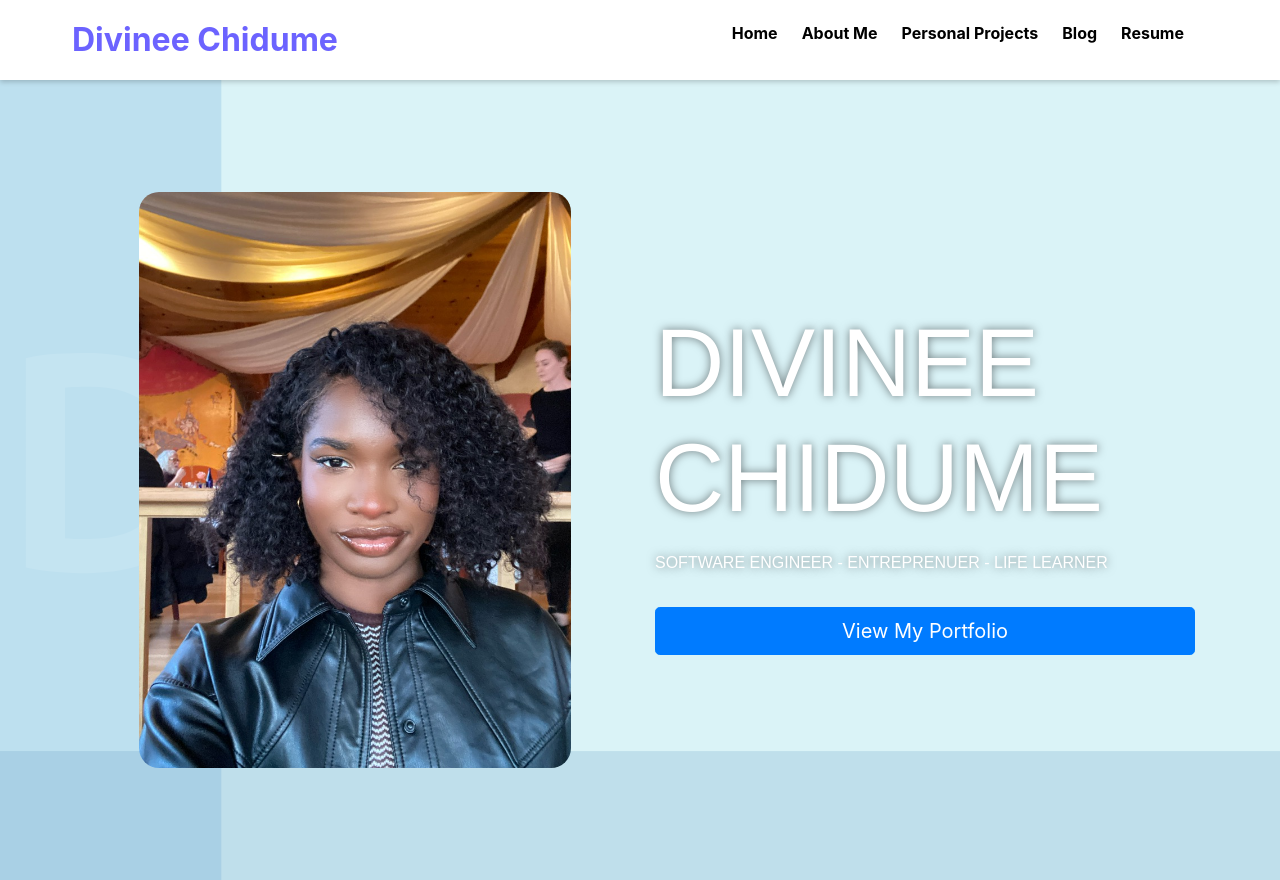
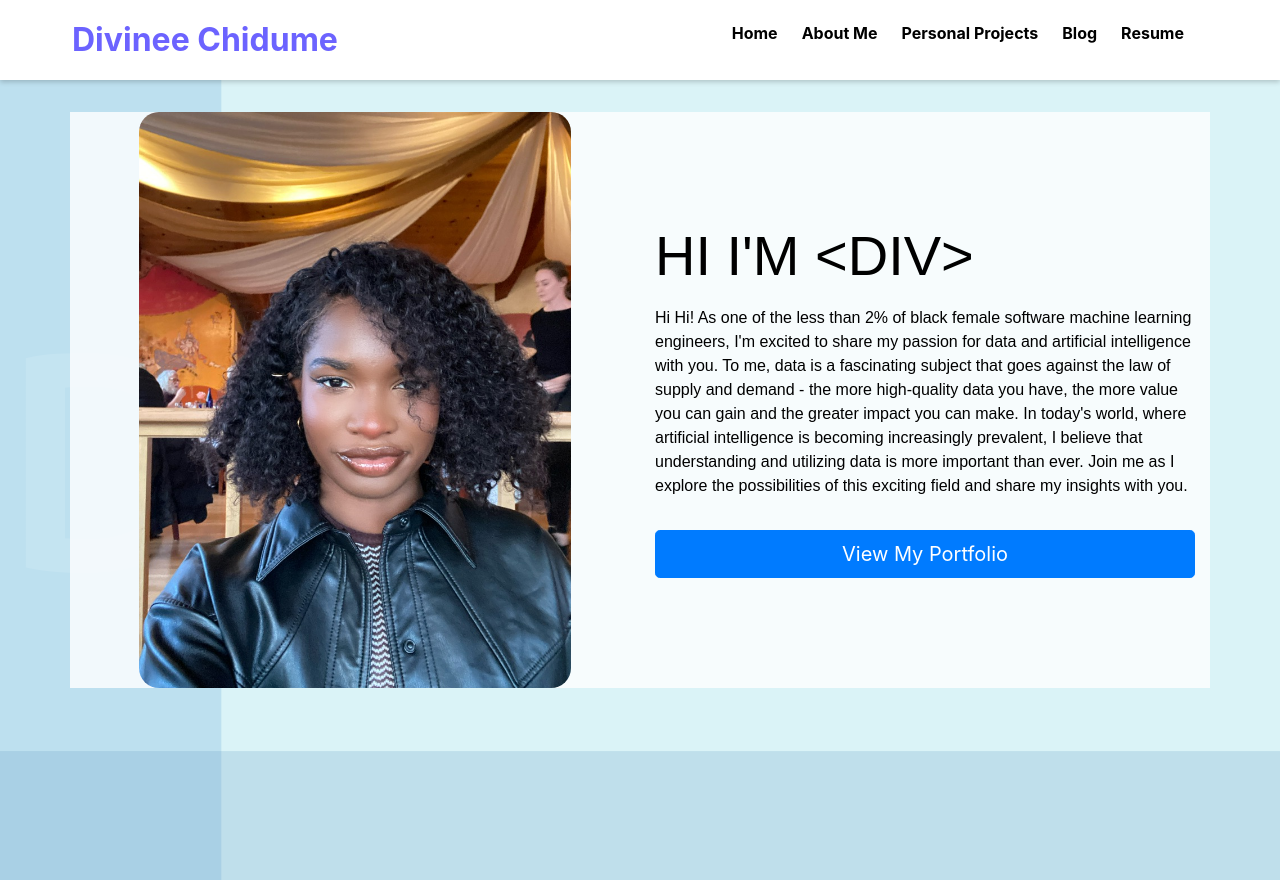
Before and after one commit to Divineechidume/Divineechidume.github.io, a React (Create React App) app in the folder my-app/: page / in a window 1280 px wide. Built offline with nearby package versions, Linux system fonts and the light colour scheme.

Commit message:
I added white background and also did some format changes so that the webpage can be resposive at all sizes

```diff
--- a/my-app/src/pages/HomePage.css
+++ b/my-app/src/pages/HomePage.css
@@ -4,19 +4,21 @@
 
 .background {
   background-color: #f5f5f5;
+  overflow-y: auto;
+  padding-bottom: 10rem;
 }
 
 .mainText {
   font-family: "Montserrat", sans-serif;
-  color: #fff;
-  text-shadow: 0 0 10px rgba(0, 0, 0, 0.5);
+  color: #000;
+  text-shadow: 0 0 10px rgba(255, 255, 255, 0.3);
   margin-bottom: 1rem;
 }
 
 .subHeading {
   font-family: "Montserrat", sans-serif;
-  color: #fff;
-  text-shadow: 0 0 10px rgba(0, 0, 0, 0.5);
+  color: #000;
+  text-shadow: 0 0 10px rgba(255, 255, 255, 0.3);
   margin-bottom: 2rem;
 }
 
--- a/my-app/src/pages/HomePage.js
+++ b/my-app/src/pages/HomePage.js
@@ -1,24 +1,50 @@
-import React from "react";
+import React, { useEffect } from "react";
 import "./HomePage.css";
 import Navbar from "../components/Navbar/Navbar.js";
-import DivineeCover from "../images/DivineeFace.jpeg"
+import DivineeCover from "../images/DivineeFace.jpeg";
 
 const HomePage = () => {
+  useEffect(() => {
+    document.body.style.overflow = "hidden";
+    return () => {
+      document.body.style.overflow = "unset";
+    };
+  }, []);
+
   return (
     <div className="homeWrapper">
       <Navbar />
       <div className="background d-flex align-items-center justify-content-center">
         <div className="container">
-          <div className="row">
+          <div
+            className="row"
+            style={{ backgroundColor: "rgba(255, 255, 255, 0.8)" }}
+          >
             <div className="col-md-6">
               <div className="image-container">
-                <img src={DivineeCover} alt="Divinee Cover"/>
+                <img src={DivineeCover} alt="Divinee Cover" />
               </div>
             </div>
             <div className="col-md-6 d-flex flex-column justify-content-center">
-              <h1 className="mainText display-1 fw-bold">DIVINEE CHIDUME</h1>
-              <p className="subHeading fw-light">SOFTWARE ENGINEER - ENTREPRENUER - LIFE LEARNER</p>
-              <button className="btn btn-primary btn-lg">View My Portfolio</button>
+              <h2 className="mainText display-4 fw-bold">
+                HI I'M {"<DIV>"}
+              </h2>
+              <p className="subHeading fw-light">
+                Hi Hi! As one of the less than 2% of black female
+                software machine learning engineers, I'm excited to share my
+                passion for data and artificial intelligence with you. To me,
+                data is a fascinating subject that goes against the law of
+                supply and demand - the more high-quality data you have, the
+                more value you can gain and the greater impact you can make.
+                In today's world, where artificial intelligence is becoming
+                increasingly prevalent, I believe that understanding and
+                utilizing data is more important than ever. Join me as I
+                explore the possibilities of this exciting field and share my
+                insights with you.
+              </p>
+              <button className="btn btn-primary btn-lg">
+                View My Portfolio
+              </button>
             </div>
           </div>
         </div>
```
